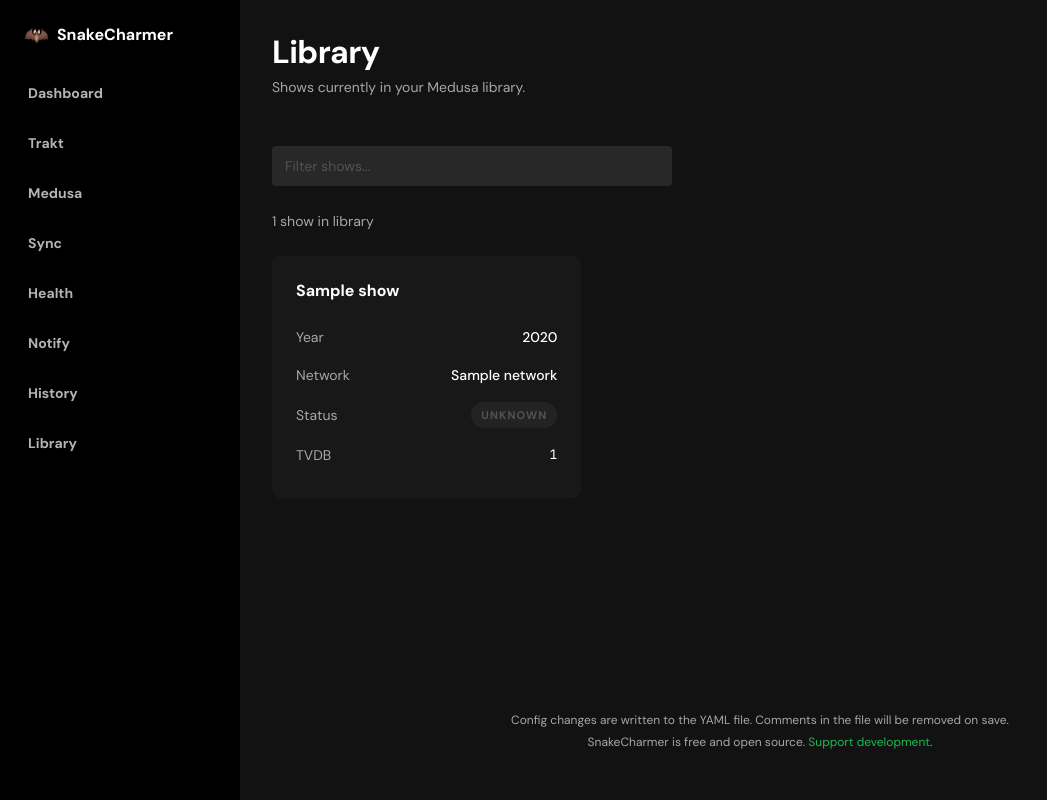
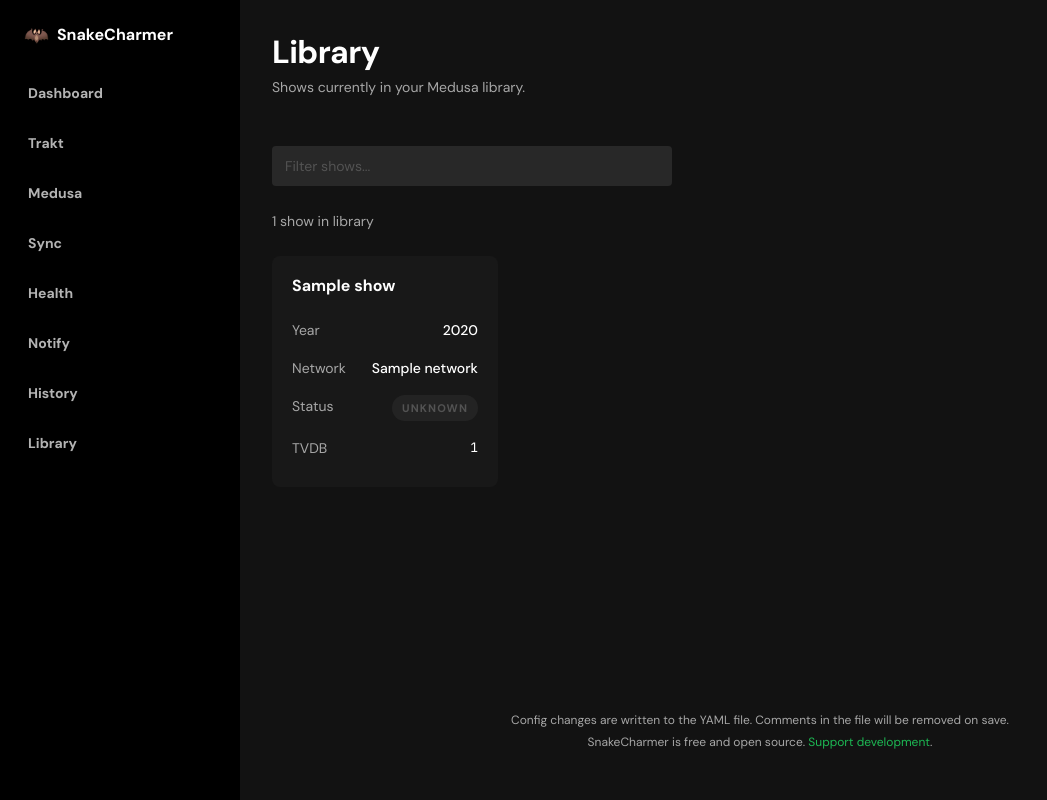
Before and after one commit to 2wenty2wo/SnakeCharmer, a FastAPI app: template app/webui/templates/library.html in a window 1280 px wide. Shown: the whole page, without its empty margins (0-1047 px from the left). Run offline with FastAPI, Linux system fonts and the light colour scheme; the template is opened without the code that fills it: most values are stand-ins (such as "Sample title", 1, 10 or a date in 2020).

Commit message:
Adjust card grid min width and tighten card internals

```diff
--- a/app/webui/static/style.css
+++ b/app/webui/static/style.css
@@ -186,7 +186,7 @@ ul, ol {
 /* === Card Grid === */
 .card-grid {
     display: grid;
-    grid-template-columns: repeat(auto-fill, minmax(300px, 1fr));
+    grid-template-columns: repeat(auto-fill, minmax(180px, 1fr));
     gap: 24px;
     margin-bottom: 40px;
 }
@@ -195,7 +195,7 @@ ul, ol {
 .card {
     background: var(--gd-surface);
     border-radius: var(--gd-radius-lg);
-    padding: 24px;
+    padding: 20px;
     transition: background-color 0.2s ease;
 }
 
@@ -206,10 +206,12 @@ ul, ol {
 .card-header {
     font-size: 16px;
     font-weight: 700;
-    margin-bottom: 16px;
+    margin-bottom: 14px;
     display: flex;
-    align-items: center;
+    align-items: flex-start;
+    flex-wrap: wrap;
     gap: 8px;
+    line-height: 1.3;
 }
 
 .card-icon {
@@ -217,15 +219,17 @@ ul, ol {
 }
 
 .card-footer {
-    margin-top: 16px;
-    padding-top: 12px;
+    margin-top: 14px;
+    padding-top: 10px;
 }
 
 /* === Info Rows === */
 .info-row {
     display: flex;
     justify-content: space-between;
-    align-items: center;
+    align-items: flex-start;
+    flex-wrap: wrap;
+    gap: 4px 12px;
     padding: 8px 0;
     font-size: 14px;
 }
@@ -234,9 +238,16 @@ ul, ol {
     color: var(--gd-text-secondary);
 }
 
+
 .info-value {
     font-weight: 500;
     color: var(--gd-text);
+    margin-left: auto;
+    text-align: right;
+    min-width: 0;
+    max-width: 100%;
+    overflow-wrap: anywhere;
+    word-break: break-word;
 }
 
 /* === Status Badges === */
```
